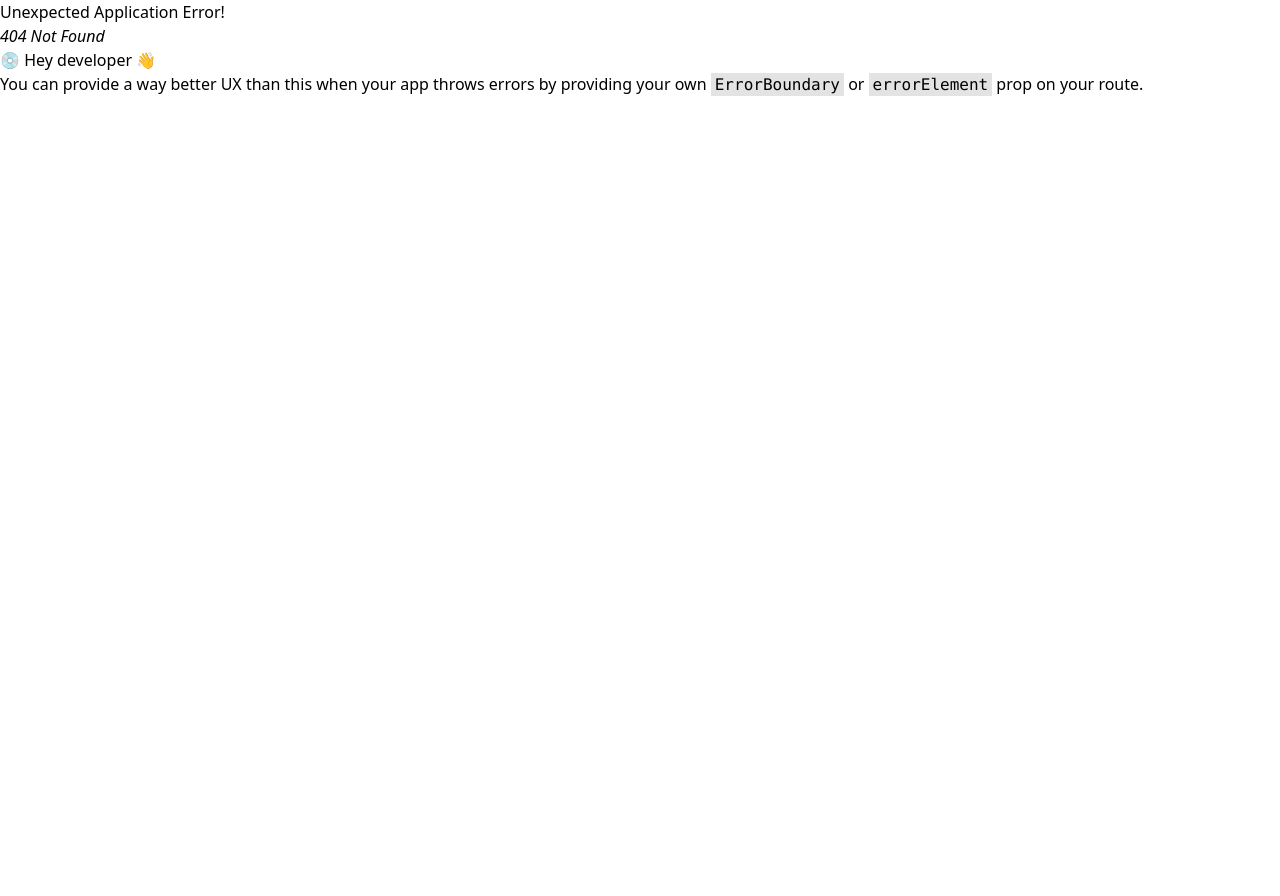
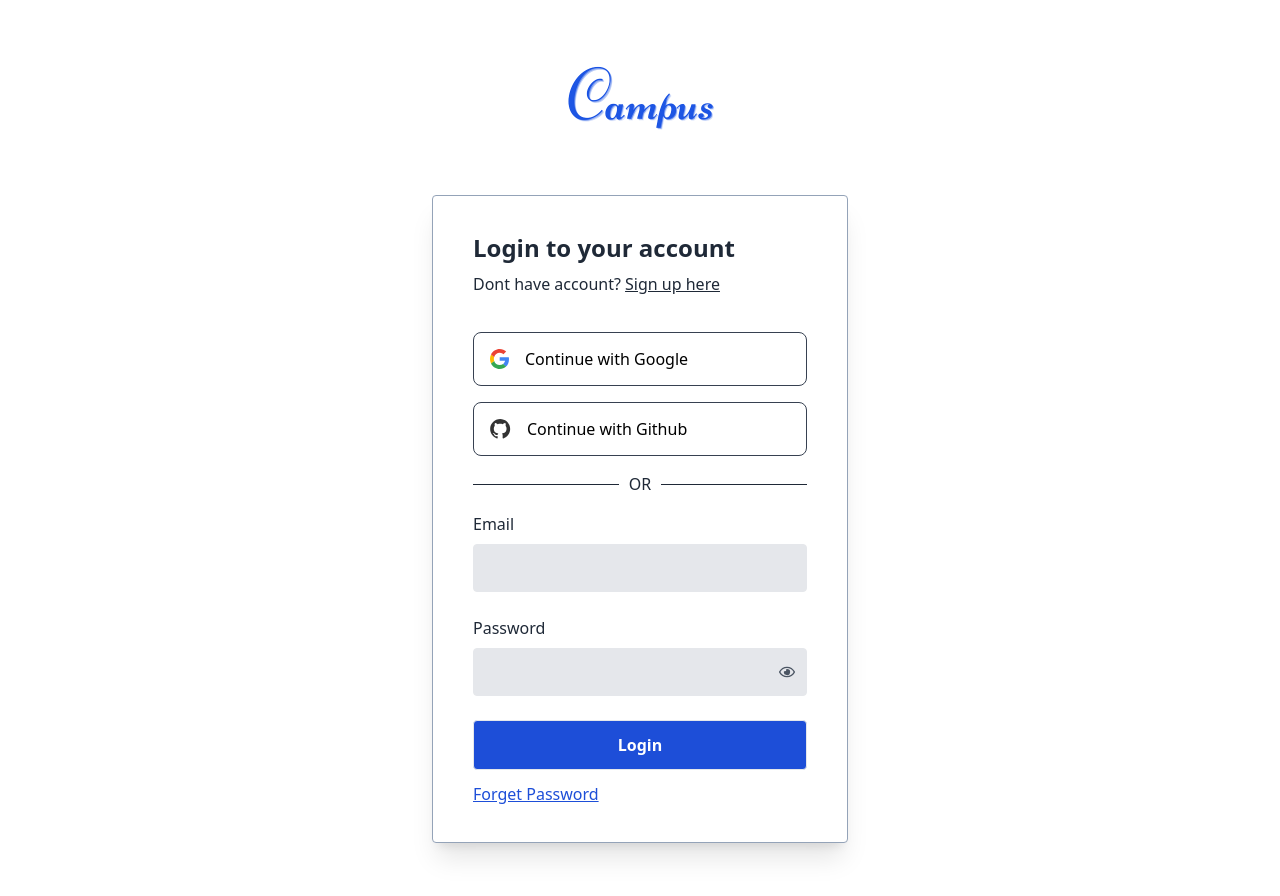
Before and after one commit to shipatulhasan/campus, a React (Create React App) app: page /login in a window 1280 px wide. Before the commit this address had no page. Shown: the top 896 px of the page. Before the commit the page ends 800 px from the top, so only its background shows below. Built offline with nearby package versions, Linux system fonts and the light colour scheme.

Commit message:
login page created

```diff
--- a/src/components/Routes/Routes.js
+++ b/src/components/Routes/Routes.js
@@ -1,6 +1,7 @@
 import { createBrowserRouter } from "react-router-dom";
 import Main from "../../pages/Main/Main";
 import Home from "../../pages/Home/Home"
+import Login from "../../pages/FormPages/Login";
 
 export const router = createBrowserRouter([
     {
@@ -12,5 +13,9 @@ export const router = createBrowserRouter([
                 element:<Home />
             }
         ]
+    },
+    {
+        path:'/login',
+        element:<Login />
     }
 ])
--- /dev/null
+++ b/src/pages/FormPages/Login.js
@@ -0,0 +1,113 @@
+import React, { useContext, useState } from 'react';
+
+import logo from '../../asset/brand/logo.png'
+
+import { Link, useNavigate } from 'react-router-dom';
+// import toast from 'react-hot-toast';
+import { FaRegEye, FaRegEyeSlash } from 'react-icons/fa';
+
+const Login = () => {
+    const [error,setError] = useState('')
+    const [viewPass, setViewPass] = useState(false)
+    const navigate = useNavigate()
+
+    // sign in with google
+
+    const handleSignInWithGoogle = ()=>{
+
+    }
+    const handleLogin = (e)=>{
+        e.preventDefault()
+        const form = e.target
+        const email = form.email.value
+        const pass = form.password.value
+
+        console.log(email,pass)
+
+
+    }
+
+    return (
+        <div className="h-full w-full py-16 px-4 bg-center bg-no-repeat bg-cover bg-white ">
+            <div className="flex flex-col items-center justify-center">
+               <Link to='/'><img className='w-1/2 mx-auto' src={logo} alt="" /></Link>
+                <div className="bg-white border border-slate-400 shadow-xl rounded lg:w-1/3  md:w-1/2 w-full p-10 mt-16">
+                    <p tabIndex={0}  aria-label="Login to your account" className="text-2xl font-extrabold leading-6 text-gray-800">
+                        Login to your account
+                    </p>
+                    <p className="text-base mt-4 font-medium leading-none text-gray-800">
+                        Dont have account?{" "}
+                        <Link to='/registration' tabIndex={0} role="link" aria-label="Sign up here" className="text-base font-medium leading-none underline text-gray-800 cursor-pointer">
+                            {" "}
+                            Sign up here
+                        </Link>
+                    </p>
+                    <button onClick={handleSignInWithGoogle} aria-label="Continue with google"  className="focus:outline-none focus:ring-2 focus:ring-offset-1 focus:ring-gray-700 py-3.5 px-4 border rounded-lg border-gray-700 flex items-center w-full mt-10 hover:bg-blue-700 hover:border-blue-700 hover:text-slate-100 text-base font-medium">
+
+                        <svg width={19} height={20} viewBox="0 0 19 20" fill="none" xmlns="http://www.w3.org/2000/svg">
+                            <path d="M18.9892 10.1871C18.9892 9.36767 18.9246 8.76973 18.7847 8.14966H9.68848V11.848H15.0277C14.9201 12.767 14.3388 14.1512 13.047 15.0812L13.0289 15.205L15.905 17.4969L16.1042 17.5173C17.9342 15.7789 18.9892 13.221 18.9892 10.1871Z" fill="#4285F4" />
+                            <path d="M9.68813 19.9314C12.3039 19.9314 14.4999 19.0455 16.1039 17.5174L13.0467 15.0813C12.2286 15.6682 11.1306 16.0779 9.68813 16.0779C7.12612 16.0779 4.95165 14.3395 4.17651 11.9366L4.06289 11.9465L1.07231 14.3273L1.0332 14.4391C2.62638 17.6946 5.89889 19.9314 9.68813 19.9314Z" fill="#34A853" />
+                            <path d="M4.17667 11.9366C3.97215 11.3165 3.85378 10.6521 3.85378 9.96562C3.85378 9.27905 3.97215 8.6147 4.16591 7.99463L4.1605 7.86257L1.13246 5.44363L1.03339 5.49211C0.37677 6.84302 0 8.36005 0 9.96562C0 11.5712 0.37677 13.0881 1.03339 14.4391L4.17667 11.9366Z" fill="#FBBC05" />
+                            <path d="M9.68807 3.85336C11.5073 3.85336 12.7344 4.66168 13.4342 5.33718L16.1684 2.59107C14.4892 0.985496 12.3039 0 9.68807 0C5.89885 0 2.62637 2.23672 1.0332 5.49214L4.16573 7.99466C4.95162 5.59183 7.12608 3.85336 9.68807 3.85336Z" fill="#EB4335" />
+                        </svg>
+                        <p className="text-base font-medium ml-4 text-gray-700 hover:text-slate-100"></p>
+                        Continue with Google
+                    </button>
+                    <button aria-label="Continue with github"  className="focus:outline-none  focus:ring-2 focus:ring-offset-1 focus:ring-gray-700 py-3.5 px-4 border rounded-lg border-gray-700 flex items-center w-full mt-4 hover:bg-blue-700 hover:border-blue-700 hover:text-slate-100 text-base font-medium">
+                        <svg width={21} height={20} viewBox="0 0 21 20" fill="none" xmlns="http://www.w3.org/2000/svg">
+                            <path
+                                d="M10.1543 0C4.6293 0 0.154298 4.475 0.154298 10C0.153164 12.0993 0.813112 14.1456 2.04051 15.8487C3.26792 17.5517 5.00044 18.8251 6.9923 19.488C7.4923 19.575 7.6793 19.275 7.6793 19.012C7.6793 18.775 7.6663 17.988 7.6663 17.15C5.1543 17.613 4.5043 16.538 4.3043 15.975C4.1913 15.687 3.7043 14.8 3.2793 14.562C2.9293 14.375 2.4293 13.912 3.2663 13.9C4.0543 13.887 4.6163 14.625 4.8043 14.925C5.7043 16.437 7.1423 16.012 7.7163 15.75C7.8043 15.1 8.0663 14.663 8.3543 14.413C6.1293 14.163 3.8043 13.3 3.8043 9.475C3.8043 8.387 4.1913 7.488 4.8293 6.787C4.7293 6.537 4.3793 5.512 4.9293 4.137C4.9293 4.137 5.7663 3.875 7.6793 5.163C8.49336 4.93706 9.33447 4.82334 10.1793 4.825C11.0293 4.825 11.8793 4.937 12.6793 5.162C14.5913 3.862 15.4293 4.138 15.4293 4.138C15.9793 5.513 15.6293 6.538 15.5293 6.788C16.1663 7.488 16.5543 8.375 16.5543 9.475C16.5543 13.313 14.2173 14.163 11.9923 14.413C12.3543 14.725 12.6673 15.325 12.6673 16.263C12.6673 17.6 12.6543 18.675 12.6543 19.013C12.6543 19.275 12.8423 19.587 13.3423 19.487C15.3273 18.8168 17.0522 17.541 18.2742 15.8392C19.4962 14.1373 20.1537 12.0951 20.1543 10C20.1543 4.475 15.6793 0 10.1543 0Z"
+                                fill="#333333"
+                            />
+                        </svg>
+                        <p className="text-base font-medium ml-4 text-gray-700 hover:text-slate-100"></p>
+                        Continue with Github
+                    </button>
+
+                    <div className="w-full flex items-center justify-between py-5">
+                        <hr className="w-full border-gray-800" />
+                        <p className="text-base font-medium leading-4 px-2.5 text-gray-800">OR</p>
+                        <hr className="w-full border-gray-800  " />
+                    </div>
+                    <form action="" onSubmit={handleLogin}>
+                    <p className="text-base font-medium ml-4 text-red-600">{error}</p>
+                    <div>
+                        <label className="text-base font-medium leading-none text-gray-800">Email
+                        <input aria-label="enter email adress"  type="email" name='email' className="bg-gray-200 border rounded focus:outline-none text-base font-medium leading-none text-gray-800 py-3 w-full pl-3 mt-2" />
+                        </label>
+                    </div>
+                    <div className="mt-6  w-full">
+                        <label className="text-base font-medium leading-none text-gray-800">Password
+                        <div className="relative flex items-center justify-center">
+                            <input type={viewPass?'text':'password'} name='password' className="bg-gray-200 border rounded focus:outline-none text-base font-medium leading-none text-gray-800 py-3 w-full pl-3 mt-2" />
+                            <div onClick={()=>setViewPass(!viewPass)} className="absolute right-0 mt-2 mr-3 cursor-pointer text-gray-600">
+
+                            {
+                                viewPass? <FaRegEyeSlash /> : <FaRegEye/>
+                            }
+
+                        </div>
+                        </div>
+                        </label>
+                    </div>
+                    <div className="mt-6">
+                        <button aria-label="create my account" className="focus:ring-2 focus:ring-offset-2 focus:ring-slate-100 text-base font-semibold leading-none text-white focus:outline-none bg-blue-700 border rounded hover:bg-blue-900 py-4 w-full">
+                            Login
+                        </button>
+                    </div>
+                    </form>
+
+                        <Link to='/reset-password' tabIndex={0} role="link" className=" text-base font-medium leading-none underline text-blue-700 cursor-pointer">
+                            <p className='mt-4'>
+                            Forget Password
+                            </p>
+
+                        </Link>
+
+                </div>
+            </div>
+        </div>
+    );
+};
+
+export default Login;
```
Also changed, not shown: src/pages/FormPages/Registration.js (added).
